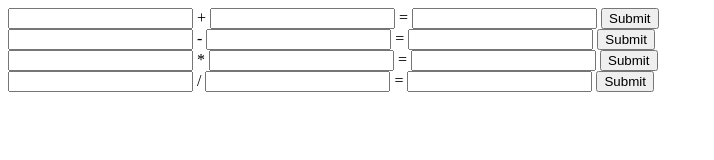
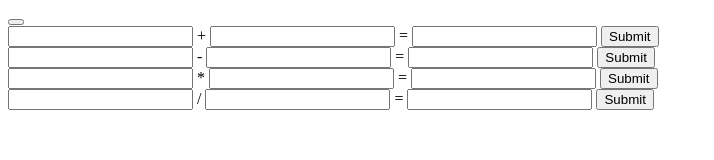
Before and after one commit to deliaturner/GitCalculator, a plain HTML site: page index.html in a window 1280 px wide. Shown: the whole page, without its empty margins (0-714 px from the left). Drawn offline with Linux system fonts and the light colour scheme.

Commit message:
helloButton

```diff
--- a/index.html
+++ b/index.html
@@ -6,6 +6,7 @@
     <title>Document</title>
   </head>
   <body>
+    <button onclick = "hello()"></button>
     <div>
       <!-- addition -->
       <input type="number" id="add1" /> + <input type="number" id="add2" /> =
--- a/script.js
+++ b/script.js
@@ -26,3 +26,6 @@ function division() {
   let totalAnswer = num1 / num2;
   answer.value = totalAnswer;
 }
+function hello() {
+  document.querySelector("body").innerText = "Hello";
+}
```
